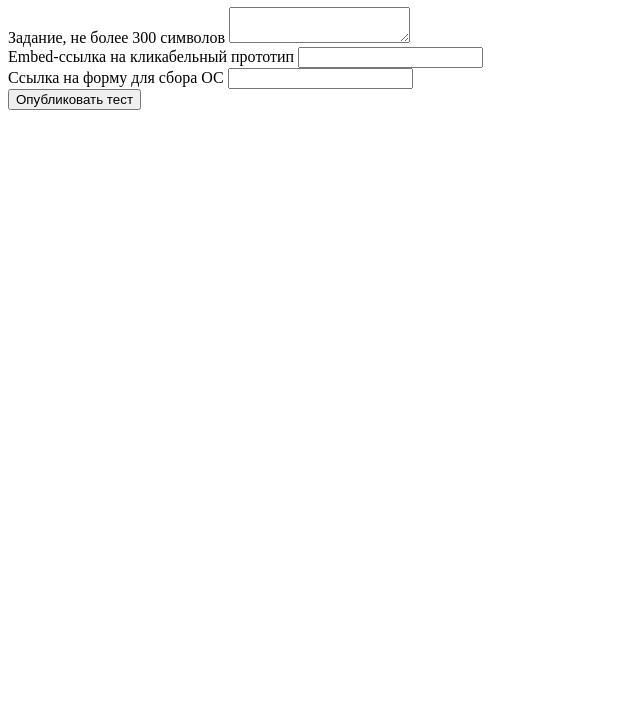
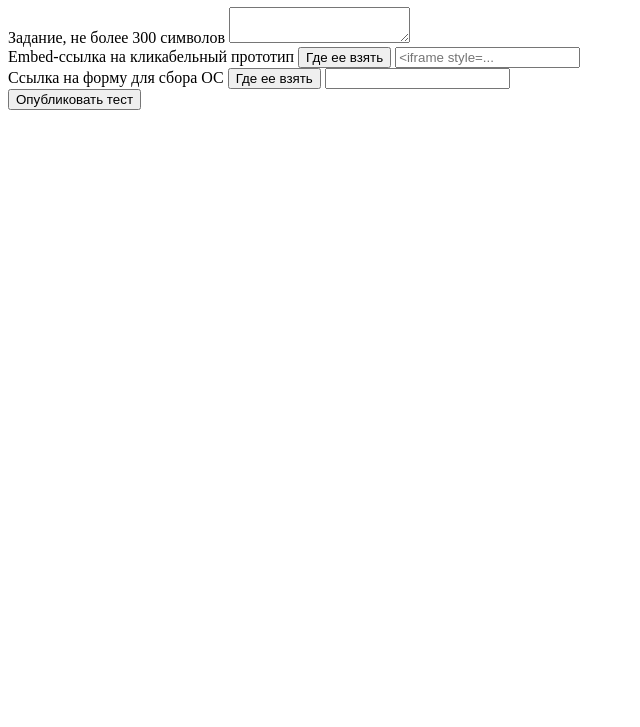
Before and after one commit to pano125/asasas, a plain HTML site: page index.html in a window 1280 px wide. Shown: the part 73-800 px from the top of the page, without its empty margins (0-640 px from the left). Drawn offline with Linux system fonts and the light colour scheme.

Commit message:
Add files via upload

```diff
--- a/index.html
+++ b/index.html
@@ -3,8 +3,10 @@
 <head>
     <meta charset="UTF-8">
     <meta name="viewport" content="width=device-width, initial-scale=1.0">
+    <link rel="icon" href="favicon.ico" type="image/x-icon">
     <title>Создание теста</title>
-    <link rel="stylesheet" href="stylenorm.css">
+    <link rel="stylesheet" href="style.css">
+    <link href="https://fonts.googleapis.com/css2?family=Roboto:wght@400;700&display=swap" rel="stylesheet">
     <script defer src="generateTest.js"></script>
 </head>
 <body>
@@ -16,17 +18,33 @@
                 <textarea id="text-input" name="text-input" maxlength="300"></textarea>
             </div>
             <div class="form-group">
-                <label for="prototype-link">Embed-ссылка на кликабельный прототип</label>
-                <input type="url" id="prototype-link" name="prototype-link">
+                <label for="prototype-link">Embed-ссылка на кликабельный прототип
+                    <button type="button" class="hint-button" onclick="showHint('prototype')">Где ее взять</button>
+                </label>
+                <input type="url" id="prototype-link" name="prototype-link" placeholder="<iframe style=...">
             </div>
             <div class="form-group">
-                <label for="other-site-link">Ссылка на форму для сбора ОС</label>
+                <label for="other-site-link">Ссылка на форму для сбора ОС
+                    <button type="button" class="hint-button" onclick="showHint('other')">Где ее взять</button>
+                </label>
                 <input type="url" id="other-site-link" name="other-site-link">
             </div>
             <button type="submit">Опубликовать тест</button>
         </form>
-
         <div id="result"></div>
     </div>
+
+    <script>
+        function showHint(type) {
+            let hintMessage;
+            if (type === 'prototype') {
+                hintMessage = 'Вставьте сюда embed-ссылку на ваш прототип. Например: <iframe src="https://example.com" width="600" height="400"></iframe>';
+            } else if (type === 'other') {
+                hintMessage = 'Вставьте сюда ссылку на форму для сбора ОС. Например: https://example.com/form';
+            }
+
+            alert(hintMessage);
+        }
+    </script>
 </body>
 </html>
```
